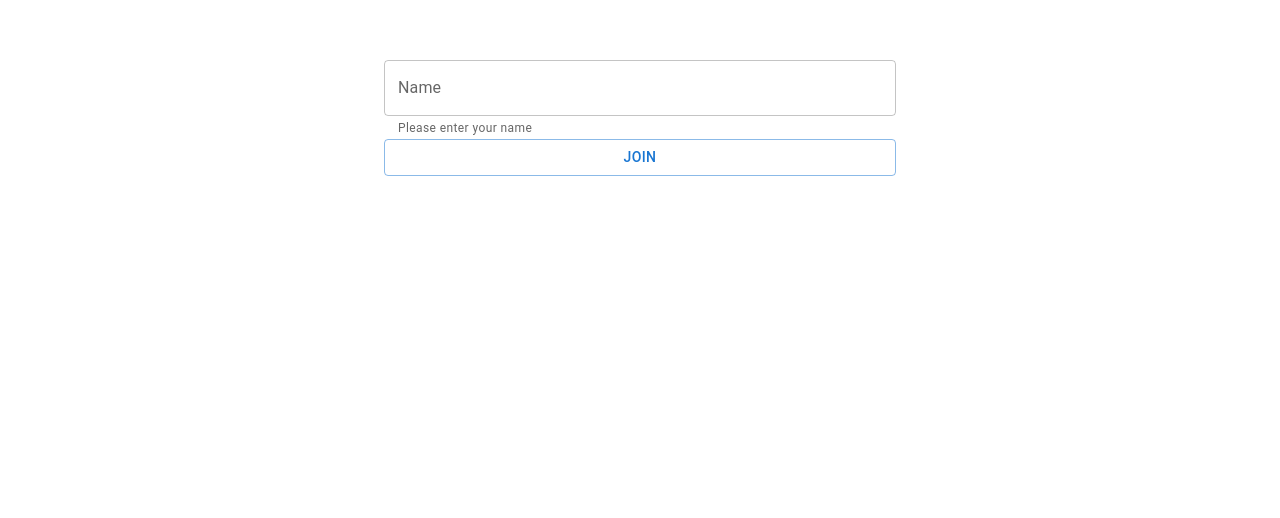
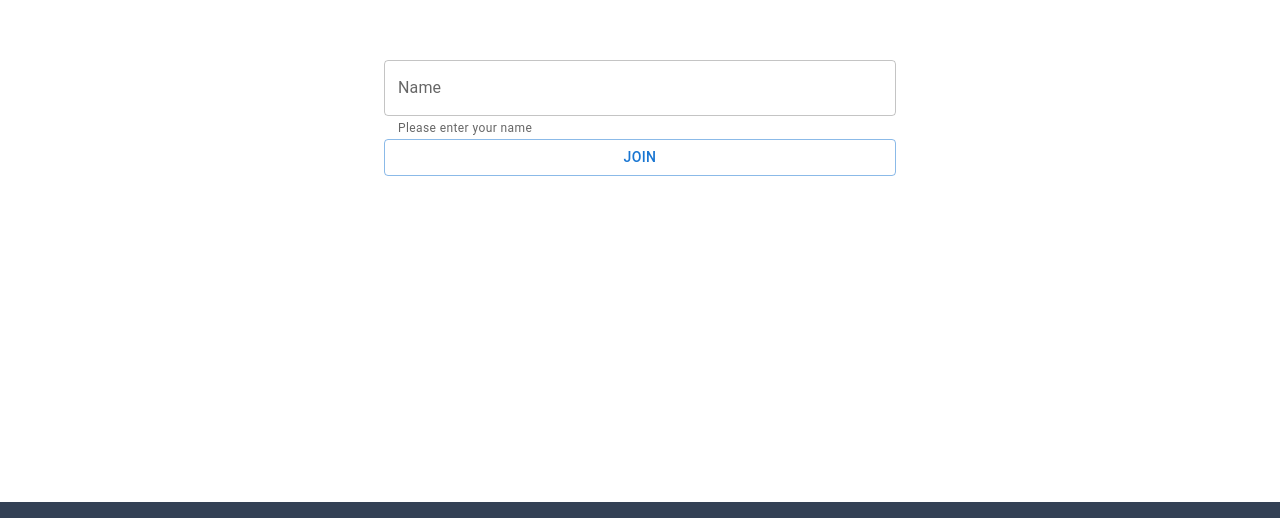
Before and after one commit to NovaSagittarii/elimination-lottery, a React (Vite) app: page / in a window 1280 px wide. Shown: the part 282-800 px from the top of the page. Built offline with nearby package versions, Linux system fonts and the light colour scheme; no server answers.

Commit message:
display status as a colored bar

```diff
--- a/src/client/App.tsx
+++ b/src/client/App.tsx
@@ -9,11 +9,12 @@ import Client from './components/Client';
 import { EliminationRecord } from '../lib/Room';
 import { Question } from '../lib';
 
+export type ClientStatus = 'spectator' | 'candidate' | 'eliminated';
 export type AppState = {
   username: string;
   candidates: string[];
   eliminations: EliminationRecord[];
-  status: 'spectator' | 'candidate' | 'eliminated';
+  status: ClientStatus;
   question: Question | null;
 };
 export const InitialAppState: AppState = {
--- a/src/client/components/Client.tsx
+++ b/src/client/components/Client.tsx
@@ -1,11 +1,18 @@
 import { useContext, useEffect, useState } from 'react';
 import { Button } from '@mui/material';
 
-import { SocketIoClientContext } from '../App';
+import { AppStateContext, ClientStatus, SocketIoClientContext } from '../App';
 import InputText from './InputText';
+
+const STATUS_STYLING = new Map<ClientStatus, string>([
+  ['spectator', 'bg-slate-700'],
+  ['eliminated', 'bg-red-600'],
+  ['candidate', 'bg-green-600'],
+]);
 
 export default function Client() {
   const app = useContext(SocketIoClientContext);
+  const state = useContext(AppStateContext);
   const [username, setUsername] = useState<string>('');
   const [inputName, setInputName] = useState<string>('');
 
@@ -14,7 +21,7 @@ export default function Client() {
   }, [username]);
 
   return (
-    <div className='m-auto max-w-lg h-screen flex flex-col justify-center align-middle'>
+    <div className='m-auto max-w-lg h-screen flex flex-col justify-center align-middle '>
       {!username && (
         <>
           <InputText value={inputName} setValue={setInputName} />
@@ -24,6 +31,12 @@ export default function Client() {
         </>
       )}
       {username && <>you have a username</>}
+      <div
+        className={
+          'fixed left-0 bottom-0 w-full h-4 overflow-hidden transition-colors duration-300 ' +
+          STATUS_STYLING.get(state.status)
+        }
+      ></div>
     </div>
   );
 }
```
